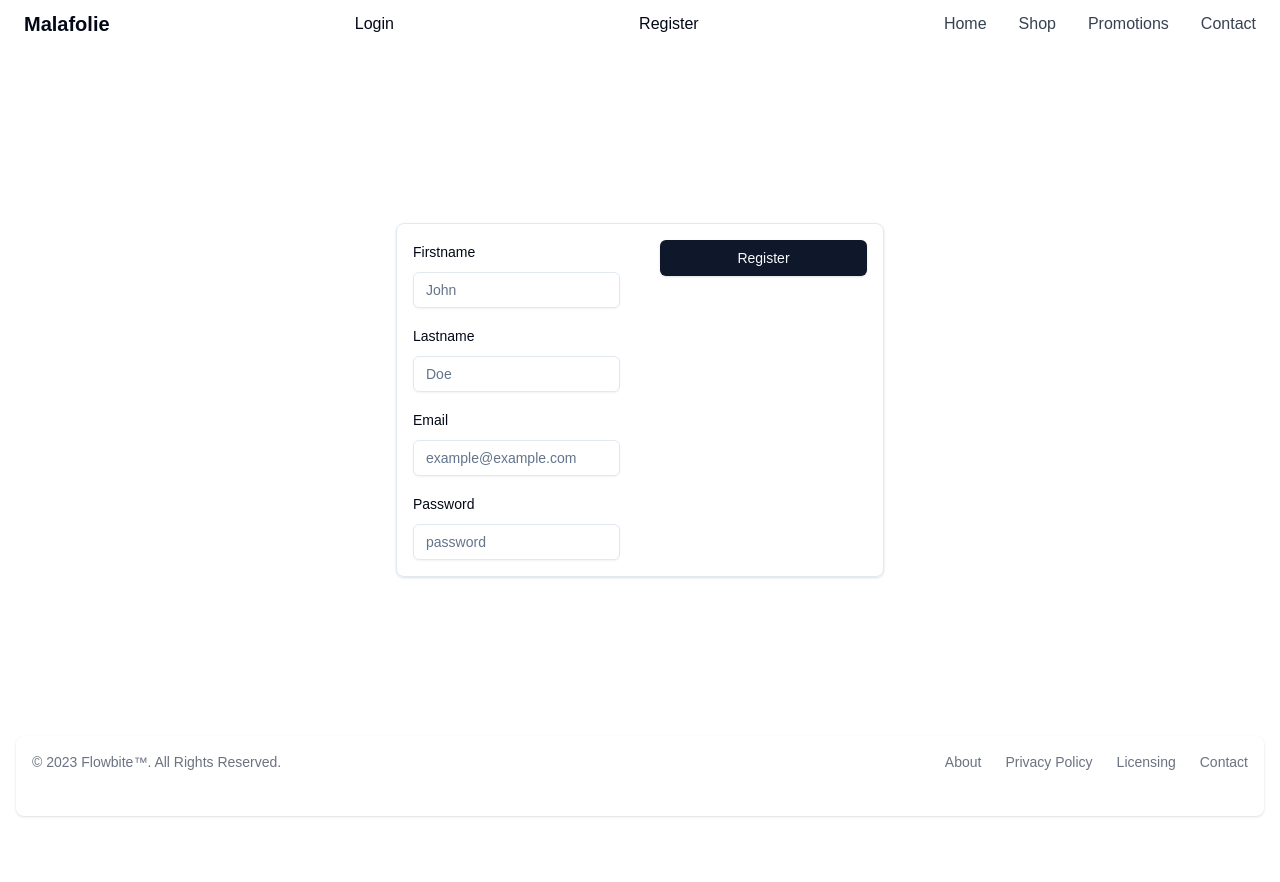
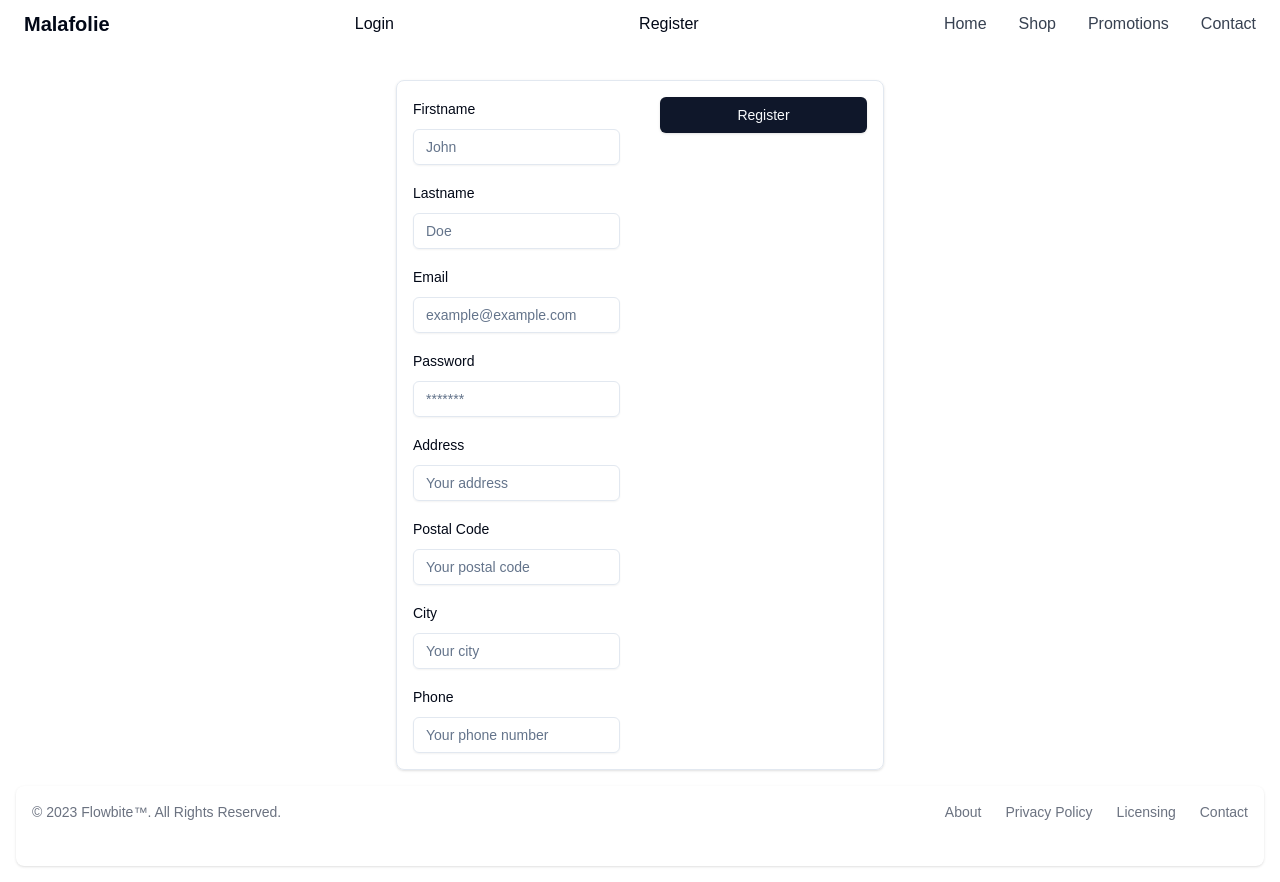
Before and after one commit to maxkauf-hash/nextjs, a Next.js app: page /register in a window 1280 px wide. Before the commit the page ends 832 px from the top, so only its background shows below. Built offline with nearby package versions, Linux system fonts and the light colour scheme; no server answers.

Commit message:
nextjs template

```diff
--- a/components/forms/registerForm.tsx
+++ b/components/forms/registerForm.tsx
@@ -118,8 +118,80 @@ const RegisterForm = () => {
                   <Input
                     {...field}
                     disabled={isPending}
-                    placeholder="password"
+                    placeholder="*******"
                     type="password"
+                  />
+                </FormControl>
+                <FormMessage />
+              </FormItem>
+            )}
+          />
+          <FormField
+            control={form.control}
+            name="address"
+            render={({ field }) => (
+              <FormItem>
+                <FormLabel>Address</FormLabel>
+                <FormControl>
+                  <Input
+                    {...field}
+                    disabled={isPending}
+                    placeholder="Your address"
+                    type="text"
+                  />
+                </FormControl>
+                <FormMessage />
+              </FormItem>
+            )}
+          />
+          <FormField
+            control={form.control}
+            name="zip"
+            render={({ field }) => (
+              <FormItem>
+                <FormLabel>Postal Code</FormLabel>
+                <FormControl>
+                  <Input
+                    {...field}
+                    disabled={isPending}
+                    placeholder="Your postal code"
+                    type="text"
+                  />
+                </FormControl>
+                <FormMessage />
+              </FormItem>
+            )}
+          />
+          <FormField
+            control={form.control}
+            name="city"
+            render={({ field }) => (
+              <FormItem>
+                <FormLabel>City</FormLabel>
+                <FormControl>
+                  <Input
+                    {...field}
+                    disabled={isPending}
+                    placeholder="Your city"
+                    type="text"
+                  />
+                </FormControl>
+                <FormMessage />
+              </FormItem>
+            )}
+          />
+          <FormField
+            control={form.control}
+            name="phone"
+            render={({ field }) => (
+              <FormItem>
+                <FormLabel>Phone</FormLabel>
+                <FormControl>
+                  <Input
+                    {...field}
+                    disabled={isPending}
+                    placeholder="Your phone number"
+                    type="text"
                   />
                 </FormControl>
                 <FormMessage />
```
Also changed, not shown: 1 other file (tests, documents, lock files or other folders).
